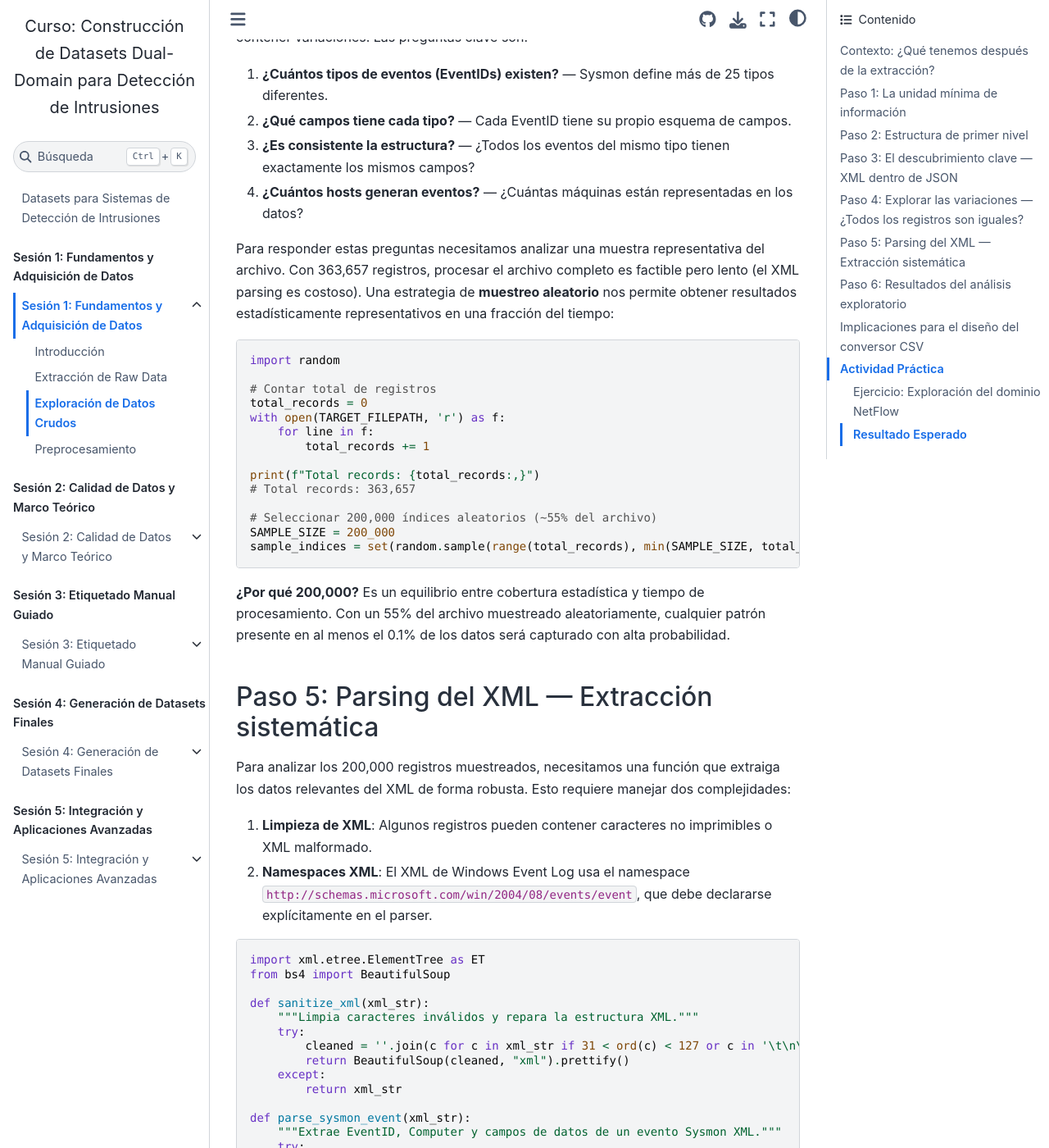
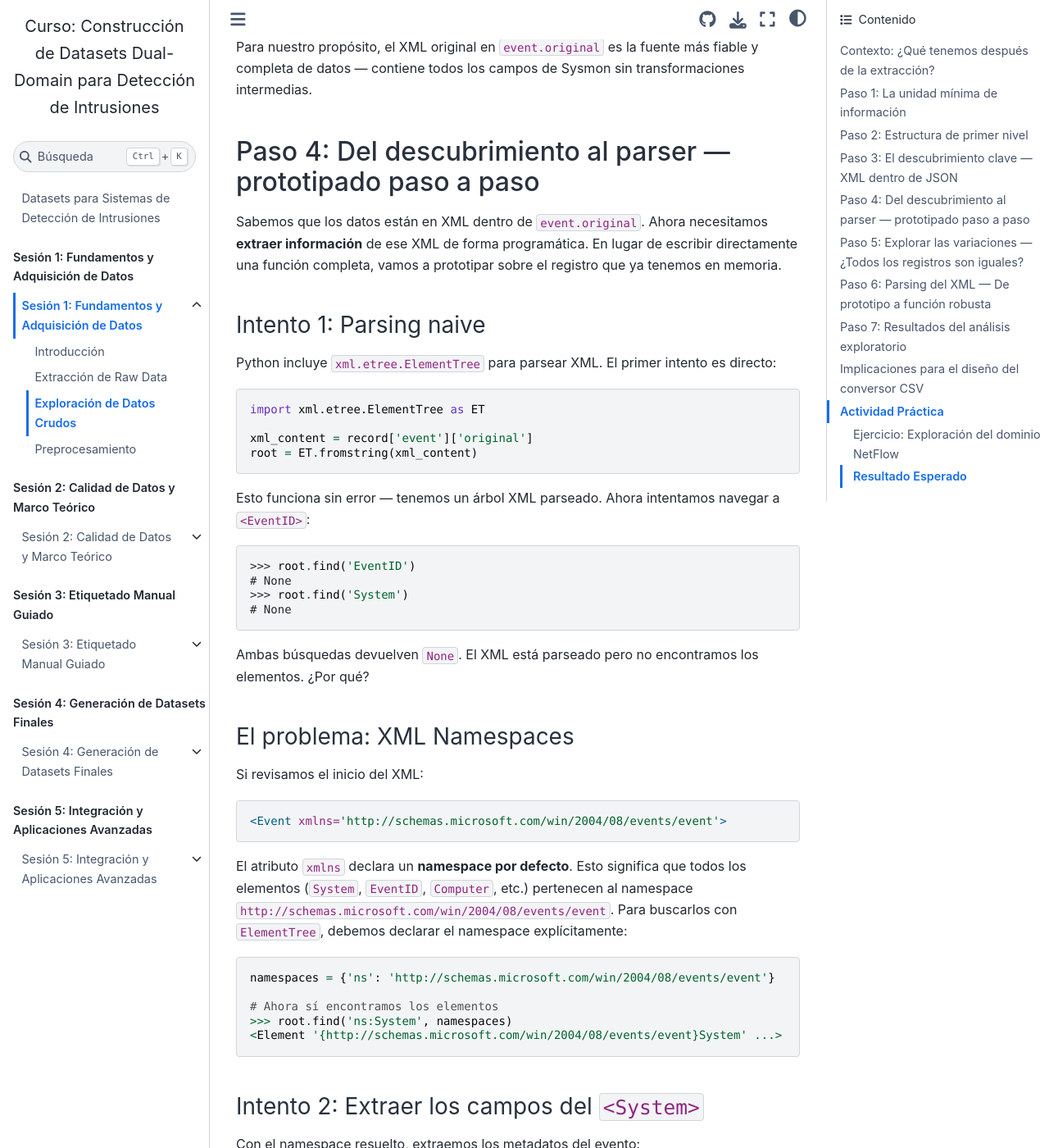
Before and after one commit to ollerenac/curso2026, a Jupyter Book: the page built from sesion-1/3-exploracion-datos-crudos.md, in a window 1280 px wide and 1400 px high, scrolled down 4241 px. Shown: the whole window at 82% size. Built offline with Jupyter Book 1.0.4 settings and Sphinx 7.4.7 and the Sphinx Book theme 1.1.4, drawn with Linux system fonts in a browser that asks for light colours; some of the changed text lies outside the part shown.

Commit message:
Update 3-exploracion-datos-crudos.md with real notebook outputs and parser prototyping section
- Fix event keys (11 keys including 'dataset') and XML length (2370 chars)
- Replace XML snippet with real raw output (1000 chars) plus formatting note
- Add new Paso 4: parser prototyping walkthrough (namespace discovery, field extraction)
- Renumber subsequent sections (Pasos 5-7)

Co-Authored-By: Claude Opus 4.6 <noreply@anthropic.com>

````diff
--- a/sesion-1/3-exploracion-datos-crudos.md
+++ b/sesion-1/3-exploracion-datos-crudos.md
@@ -97,28 +97,36 @@ El subcampo `event['original']` contiene un string particularmente largo:
 <class 'str'>
 
 >>> len(record['event']['original'])
-1847
+2370
 
->>> print(record['event']['original'][:300])
+>>> print(record['event']['original'][:1000])
 ```
 
+El resultado es un **bloque continuo de texto sin formato** — una sola línea larga sin saltos ni indentación:
+
 ```xml
-<Event xmlns='http://schemas.microsoft.com/win/2004/08/events/event'>
-  <System>
-    <Provider Name='Microsoft-Windows-Sysmon'
-              Guid='{5770385f-c22a-43e0-bf4c-06f5698ffbd9}'/>
-    <EventID>7</EventID>
-    <Version>3</Version>
-    ...
-    <Computer>WATERFALLS.boombox.local</Computer>
-  </System>
-  <EventData>
-    <Data Name="UtcTime">2025-03-19 06:09:05.109</Data>
-    <Data Name="ProcessGuid">{3fc4fefd-5f81-67da-7100-000000004900}</Data>
-    <Data Name="Image">C:\Program Files\...\Service.exe</Data>
-    ...
-  </EventData>
-</Event>
+<Event xmlns='http://schemas.microsoft.com/win/2004/08/events/event'><System>
+<Provider Name='Microsoft-Windows-Sysmon' Guid='{5770385f-c22a-43e0-bf4c-06f5698ffbd9}'/>
+<EventID>7</EventID><Version>3</Version><Level>4</Level><Task>7</Task>
+<Opcode>0</Opcode><Keywords>0x8000000000000000</Keywords>
+<TimeCreated SystemTime='2025-03-19T06:09:05.866552600Z'/>
+<EventRecordID>11346849</EventRecordID><Correlation/>
+<Execution ProcessID='3556' ThreadID='5560'/>
+<Channel>Microsoft-Windows-Sysmon/Operational</Channel>
+<Computer>WATERFALLS.boombox.local</Computer>
+<Security UserID='S-1-5-18'/></System><EventData>
+<Data Name='RuleName'>-</Data>
+<Data Name='UtcTime'>2025-03-19 06:09:05.109</Data>
+<Data Name='ProcessGuid'>{3fc4fefd-5f81-67da-7700-000000004900}</Data>
+<Data Name='ProcessId'>5864</Data>
+<Data Name='Image'>C:\Program Files\Microsoft\Exchange Server\V15\Bin\
+Microsoft.Exchange.ServiceHost.exe</Data>
+<Data Name='ImageLoaded'>C:\Windows\System32\msvcrt.dll</Data>
+...
+```
+
+```{note}
+En la salida real, el XML aparece como una sola línea continua sin espacios ni saltos de línea. Aquí lo mostramos con saltos para facilitar la lectura.
 ```
 
 Este es el hallazgo fundamental de la exploración: **cada registro JSONL contiene el evento original de Sysmon como un string XML** incrustado dentro del campo `event.original`. Es XML del formato estándar de Windows Event Log.
@@ -157,7 +165,122 @@ Elasticsearch almacena los documentos en formato JSON. Cuando Filebeat (el agent
 
 Para nuestro propósito, el XML original en `event.original` es la fuente más fiable y completa de datos — contiene todos los campos de Sysmon sin transformaciones intermedias.
 
-## Paso 4: Explorar las variaciones — ¿Todos los registros son iguales?
+## Paso 4: Del descubrimiento al parser — prototipado paso a paso
+
+Sabemos que los datos están en XML dentro de `event.original`. Ahora necesitamos **extraer información** de ese XML de forma programática. En lugar de escribir directamente una función completa, vamos a prototipar sobre el registro que ya tenemos en memoria.
+
+### Intento 1: Parsing naive
+
+Python incluye `xml.etree.ElementTree` para parsear XML. El primer intento es directo:
+
+```python
+import xml.etree.ElementTree as ET
+
+xml_content = record['event']['original']
+root = ET.fromstring(xml_content)
+```
+
+Esto funciona sin error — tenemos un árbol XML parseado. Ahora intentamos navegar a `<EventID>`:
+
+```python
+>>> root.find('EventID')
+# None
+>>> root.find('System')
+# None
+```
+
+Ambas búsquedas devuelven `None`. El XML está parseado pero no encontramos los elementos. ¿Por qué?
+
+### El problema: XML Namespaces
+
+Si revisamos el inicio del XML:
+
+```xml
+<Event xmlns='http://schemas.microsoft.com/win/2004/08/events/event'>
+```
+
+El atributo `xmlns` declara un **namespace por defecto**. Esto significa que todos los elementos (`System`, `EventID`, `Computer`, etc.) pertenecen al namespace `http://schemas.microsoft.com/win/2004/08/events/event`. Para buscarlos con `ElementTree`, debemos declarar el namespace explícitamente:
+
+```python
+namespaces = {'ns': 'http://schemas.microsoft.com/win/2004/08/events/event'}
+
+# Ahora sí encontramos los elementos
+>>> root.find('ns:System', namespaces)
+<Element '{http://schemas.microsoft.com/win/2004/08/events/event}System' ...>
+```
+
+### Intento 2: Extraer los campos del `<System>`
+
+Con el namespace resuelto, extraemos los metadatos del evento:
+
+```python
+system = root.find('ns:System', namespaces)
+
+event_id_elem = system.find('ns:EventID', namespaces)
+computer_elem = system.find('ns:Computer', namespaces)
+
+print(f"EventID:  {event_id_elem.text}")
+print(f"Computer: {computer_elem.text}")
+```
+
+```
+EventID:  7
+Computer: WATERFALLS.boombox.local
+```
+
+Funciona. Ya podemos identificar el **tipo de evento** y el **host** de cada registro.
+
+### Intento 3: Extraer los campos de `<EventData>`
+
+La sección `<EventData>` contiene múltiples elementos `<Data>` con un atributo `Name`. Necesitamos iterar sobre todos ellos:
+
+```python
+event_data = root.find('ns:EventData', namespaces)
+
+fields = {}
+for data in event_data.findall('ns:Data', namespaces):
+    name = data.get('Name')
+    value = data.text
+    if name:
+        fields[name] = value
+
+# Veamos qué campos tiene este evento (EventID 7 = Image Loaded)
+for name, value in fields.items():
+    print(f"  {name:20s} = {str(value)[:60]}")
+```
+
+```
+  RuleName             = -
+  UtcTime              = 2025-03-19 06:09:05.109
+  ProcessGuid          = {3fc4fefd-5f81-67da-7700-000000004900}
+  ProcessId            = 5864
+  Image                = C:\Program Files\Microsoft\Exchange Server\V15\Bin\Micro
+  ImageLoaded          = C:\Windows\System32\msvcrt.dll
+  FileVersion          = 7.0.17763.475 (WinBuild.160101.0800)
+  Description          = Windows NT CRT DLL
+  Product              = Microsoft® Windows® Operating System
+  Company              = Microsoft Corporation
+  OriginalFileName     = msvcrt.dll
+  Hashes               = SHA256=97B7D75C81C6BA22B4C09B49AE2D05C tried8A8D18B...
+  Signed               = true
+  Signature            = Microsoft Windows
+  SignatureStatus      = Valid
+  User                 = NT AUTHORITY\SYSTEM
+```
+
+Ahora tenemos un prototipo funcional: para cualquier registro, podemos extraer el EventID, el host, y todos los campos específicos del evento.
+
+### De prototipo a función robusta
+
+El prototipo funciona para nuestro registro de ejemplo, pero para aplicarlo a 363,657 registros necesitamos considerar:
+
+1. **XML malformado**: Algunos registros pueden contener caracteres no imprimibles (bytes de control) que rompen el parser XML. Necesitamos una función de limpieza.
+2. **Campos ausentes**: No todos los registros tendrán todos los elementos — el código debe manejar `None` sin fallar.
+3. **Errores silenciosos**: Un registro corrupto no debe detener el análisis de los otros 363,656. Necesitamos `try/except`.
+
+Estos son exactamente los problemas que resuelven las funciones `sanitize_xml` y `parse_sysmon_event` que veremos en el Paso 6.
+
+## Paso 5: Explorar las variaciones — ¿Todos los registros son iguales?
 
 Hemos examinado un solo registro. Pero un archivo JSONL con 363,657 líneas podría contener variaciones. Las preguntas clave son:
 
@@ -187,12 +310,12 @@ sample_indices = set(random.sample(range(total_records), min(SAMPLE_SIZE, total_
 
 **¿Por qué 200,000?** Es un equilibrio entre cobertura estadística y tiempo de procesamiento. Con un 55% del archivo muestreado aleatoriamente, cualquier patrón presente en al menos el 0.1% de los datos será capturado con alta probabilidad.
 
-## Paso 5: Parsing del XML — Extracción sistemática
+## Paso 6: Parsing del XML — De prototipo a función robusta
 
-Para analizar los 200,000 registros muestreados, necesitamos una función que extraiga los datos relevantes del XML de forma robusta. Esto requiere manejar dos complejidades:
+En el Paso 4 construimos un prototipo funcional para un solo registro. Para aplicarlo a los 200,000 registros muestreados, encapsulamos la lógica en funciones reutilizables y añadimos las capas de robustez que identificamos:
 
-1. **Limpieza de XML**: Algunos registros pueden contener caracteres no imprimibles o XML malformado.
-2. **Namespaces XML**: El XML de Windows Event Log usa el namespace `http://schemas.microsoft.com/win/2004/08/events/event`, que debe declararse explícitamente en el parser.
+1. **`sanitize_xml`**: Limpia caracteres no imprimibles y repara XML malformado usando BeautifulSoup.
+2. **`parse_sysmon_event`**: Encapsula la extracción de EventID, Computer y campos de `EventData`, con manejo de namespaces y excepciones.
 
 ```python
 import xml.etree.ElementTree as ET
@@ -244,7 +367,7 @@ def parse_sysmon_event(xml_str):
 - `parse_sysmon_event` extrae tres elementos: el **EventID** (tipo de evento), el **Computer** (host origen), y un **diccionario con todos los campos** de `EventData`.
 - El manejo de excepciones con `try/except` garantiza que un registro corrupto no detenga el análisis completo.
 
-## Paso 6: Resultados del análisis exploratorio
+## Paso 7: Resultados del análisis exploratorio
 
 Al ejecutar el parsing sobre los 200,000 registros muestreados, obtenemos los siguientes resultados:
 
````
Also changed, not shown: other parts of sesion-1/3-exploracion-datos-crudos.md (+1 -1 lines).
